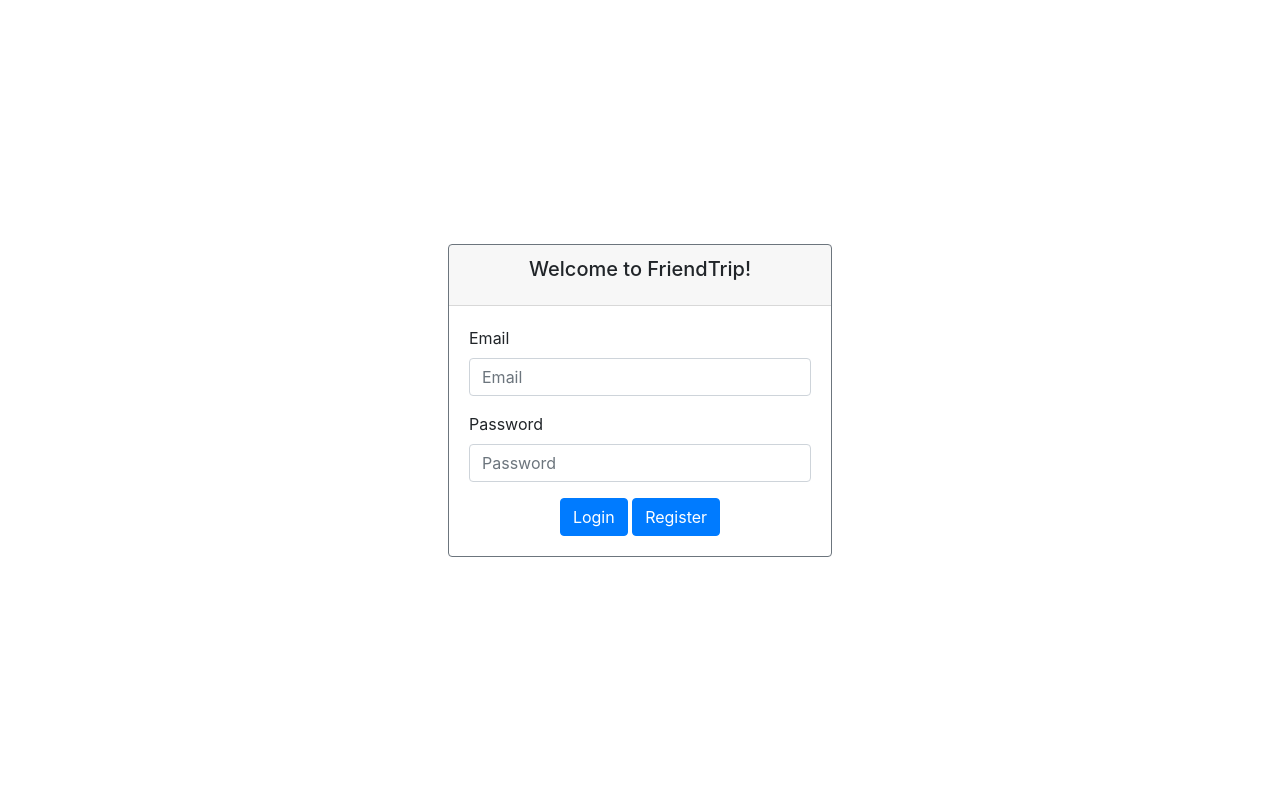
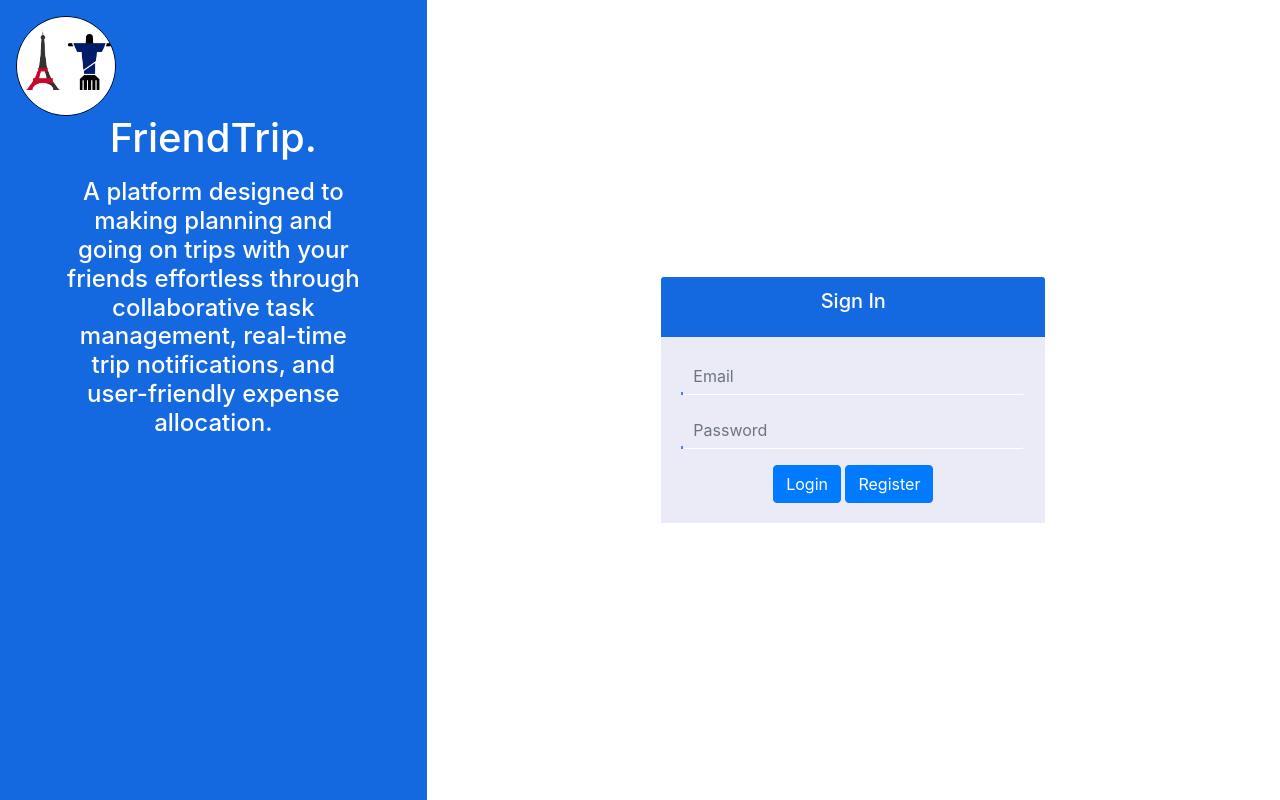
Before and after one commit to declansullivan/friendtrip, a React (Create React App) app in the folder client/: page / in a window 1280 px wide. Built offline with nearby package versions, Linux system fonts and the light colour scheme.

Commit message:
Login Page Animations

```diff
--- a/client/package.json
+++ b/client/package.json
@@ -11,6 +11,7 @@
     "react": "^17.0.1",
     "react-bootstrap": "^1.4.0",
     "react-dom": "^17.0.1",
+    "react-reveal": "^1.2.2",
     "react-router-dom": "^5.2.0",
     "react-scripts": "4.0.0",
     "web-vitals": "^0.2.4"
--- a/client/src/App.css
+++ b/client/src/App.css
@@ -15,18 +15,6 @@ html {
     background-color: #FFFFFF;
     text-align: right;
 }
-.centerdiv {
-    display: flex;
-    flex-direction: column;
-    justify-content: center;
-    align-items: center;
-    min-height: 100vh;
-}
-
-.centerbuttons {
-    text-align: center;
-}
-
 /* NAV BAR  */
 .navbar {
     background-color: #FFFFFF;
--- /dev/null
+++ b/client/src/components/account/SignIn.css
@@ -0,0 +1,62 @@
+
+.landing-left {
+    display: flex;
+    flex-direction: column;
+    width: 100%;
+    height:100%;
+    background-color: #1569E0;
+    text-align: center;
+    color: white;
+    justify-content: center;
+}
+.landing-content {
+    margin-top: -30vh;
+    margin-left: 5vw;
+    margin-right: 5vw;
+}
+.landing-login {
+    display: flex;
+    justify-content: center;
+    align-items: center;
+}
+.landingLogo {
+    position: absolute;
+    top: 1rem;
+    left: 1rem;
+    border: 1px solid black;
+}
+.landing-login-header {
+    background-color: #1569E0;
+    color: white;
+}
+.landing-login-body {
+    background-color: #ebeaf7;
+}
+.landing-email-input {
+    border: none;
+    border-bottom: 1px solid #FFFFFF;
+    background-color: #EBEAF7;
+}
+.landing-email-input ~.border {
+    position:absolute;
+    bottom:0;
+    left: 1;
+    width: 0;
+    height: 3px;
+}
+.landing-email-input:focus ~.border{
+    width: 96.8%;
+    transition: 0.5s;
+    background-color: #EBEAF7;
+}
+.landing-email-input:focus {
+    background-color: #EBEAF7;
+    box-shadow: inset 0 -1px 0 #ddd;
+}
+.border {
+    border: 1px solid #4385F4!important;
+    background-color: #4385F4!important;
+}
+.centerbuttons {
+    text-align: center;
+}
--- a/client/src/components/account/SignIn.js
+++ b/client/src/components/account/SignIn.js
@@ -1,74 +1,128 @@
 import React, { Component } from "react";
-import { Form, Button, Col, Card } from "react-bootstrap";
-import { Link } from 'react-router-dom';
-
+import { Form, Button, Card, Container, Row, Col } from "react-bootstrap";
+import { Link } from "react-router-dom";
+import friendtripLogo from "../../Media/friendtripLogo.svg";
+import Fade from "react-reveal/Fade";
+import "./SignIn.css";
 class SignIn extends Component {
   constructor(props) {
     super(props);
   }
 
-    signIn = event => {
+  signIn = (event) => {
     event.preventDefault();
     const { email, password } = event.target.elements;
     const data = {
       email: email.value,
-            password: password.value
-        }
+      password: password.value,
+    };
 
-        fetch('http://localhost:9000/login', {
-            method: 'POST',
+    fetch("http://localhost:9000/login", {
+      method: "POST",
       headers: {
-                'Content-Type': 'application/json',
+        "Content-Type": "application/json",
       },
-            body: JSON.stringify(data)
-        }).then(res => res.json())
-            .then(res => {
+      body: JSON.stringify(data),
+    })
+      .then((res) => res.json())
+      .then((res) => {
         if (res.code === "Success") {
           localStorage.setItem("id", res.id);
-                    this.props.history.push('/home');
-                }
-                else {
+          this.props.history.push("/home");
+        } else {
           alert("Incorrect email or password.");
         }
       });
-    }
+  };
 
   render() {
     return (
       <div className="centerdiv">
-                <Card border="secondary" style={{ "width": "24rem", "marginLeft": "auto", "marginRight": "auto" }}>
-                    <Card.Header>
-                        <Card.Title style={{ "textAlign": "center" }}>Welcome to FriendTrip!</Card.Title>
+        <Container fluid className="vh-100">
+          <Row className="h-100">
+            <Col xs={4} className="p-0">
+              <Fade left>
+                <div className="landing-left">
+                  <img
+                    src={friendtripLogo}
+                    width="100"
+                    height="100"
+                    className="d-inline-block align-top mr-2 rounded-circle landingLogo"
+                    alt="accountIcon logo"
+                    id="accountIcon"
+                  />
+                  <div className="landing-content">
+                    <h1> FriendTrip.</h1>
+                    <h4 className="mt-3">
+                      {" "}
+                      A platform designed to making planning and going on trips
+                      with your friends effortless through collaborative task
+                      management, real-time trip notifications, and
+                      user-friendly expense allocation.
+                    </h4>
+                  </div>
+                </div>
+              </Fade>
+            </Col>
+            <Col xs={8} className="p-0 landing-login">
+              <Fade right>
+                <Card
+                  border="none"
+                  style={{
+                    width: "24rem",
+                    marginLeft: "auto",
+                    marginRight: "auto",
+                  }}
+                  className="border-0"
+                >
+                  <Card.Header className="border-0 landing-login-header">
+                    <Card.Title
+                      style={{ textAlign: "center", verticalAlign: "center" }}
+                    >
+                      Sign In
+                    </Card.Title>
                   </Card.Header>
-                    <Card.Body>
+                  <Card.Body className="landing-login-body">
                     <Form onSubmit={this.signIn}>
                       <Form.Row>
                         <Form.Group as={Col} controlId="formGridUsername">
-                                    <Form.Label>Email</Form.Label>
-                                    <Form.Control name="email" type="email" placeholder="Email" />
+                          <Form.Control
+                            name="email"
+                            type="email"
+                            placeholder="Email"
+                            className="landing-email-input"
+                          />
+                          <span class="border"></span>
                         </Form.Group>
                       </Form.Row>
-
                       <Form.Row>
                         <Form.Group as={Col} controlId="formGridPassword">
-                                    <Form.Label>Password</Form.Label>
-                                    <Form.Control name="password" type="password" placeholder="Password" />
+                          <Form.Control
+                            name="password"
+                            type="password"
+                            placeholder="Password"
+                            className="landing-email-input"
+                          />
+                          <span class="border"></span>
                         </Form.Group>
                       </Form.Row>
-
                       <div className="centerbuttons">
-                                <Button variant="primary" type="submit">Login</Button>{' '}
+                        <Button variant="primary" type="submit">
+                          Login
+                        </Button>{" "}
                         <Link to="/signup">
-                                    <Button variant="primary">
-                                        Register
-                                    </Button>
+                          <Button variant="primary">Register</Button>
                         </Link>
                       </div>
                     </Form>
                   </Card.Body>
                 </Card>
+              </Fade>
+            </Col>
+          </Row>
+        </Container>
       </div>
-        )
+    );
   }
 }
 
--- a/client/src/routes/Home.js
+++ b/client/src/routes/Home.js
@@ -61,6 +61,13 @@ class Home extends Component {
                 return (
                     <Friends></Friends>
                 )
+            default:
+            return (
+                <div>
+                    <Trips></Trips>
+                    <Trip></Trip>
+                </div>
+            )
         }
     }
 
```
Also changed, not shown: 1 other file (tests, documents, lock files or other folders). Lines whose indentation alone changed are shown as unchanged.
